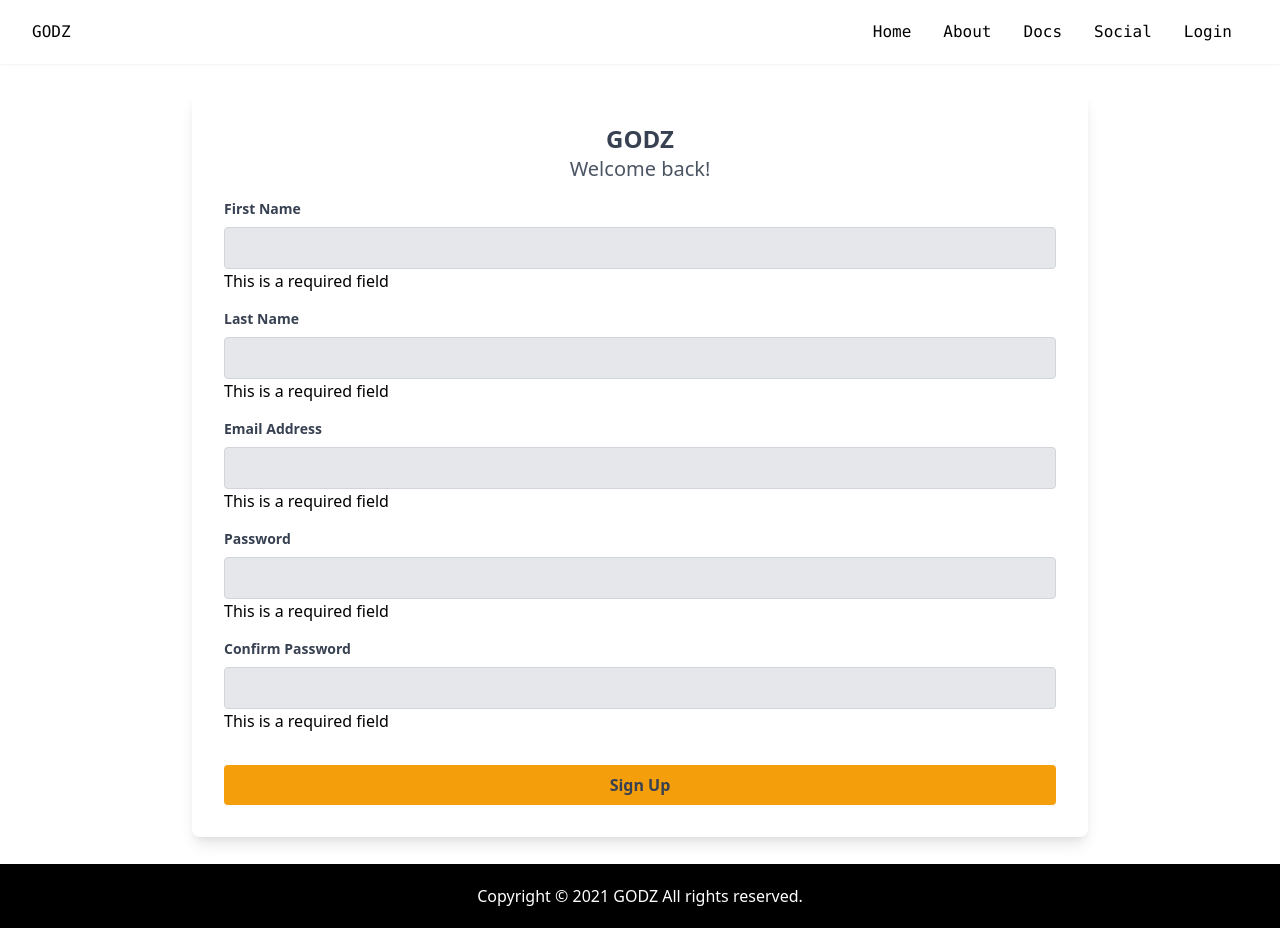
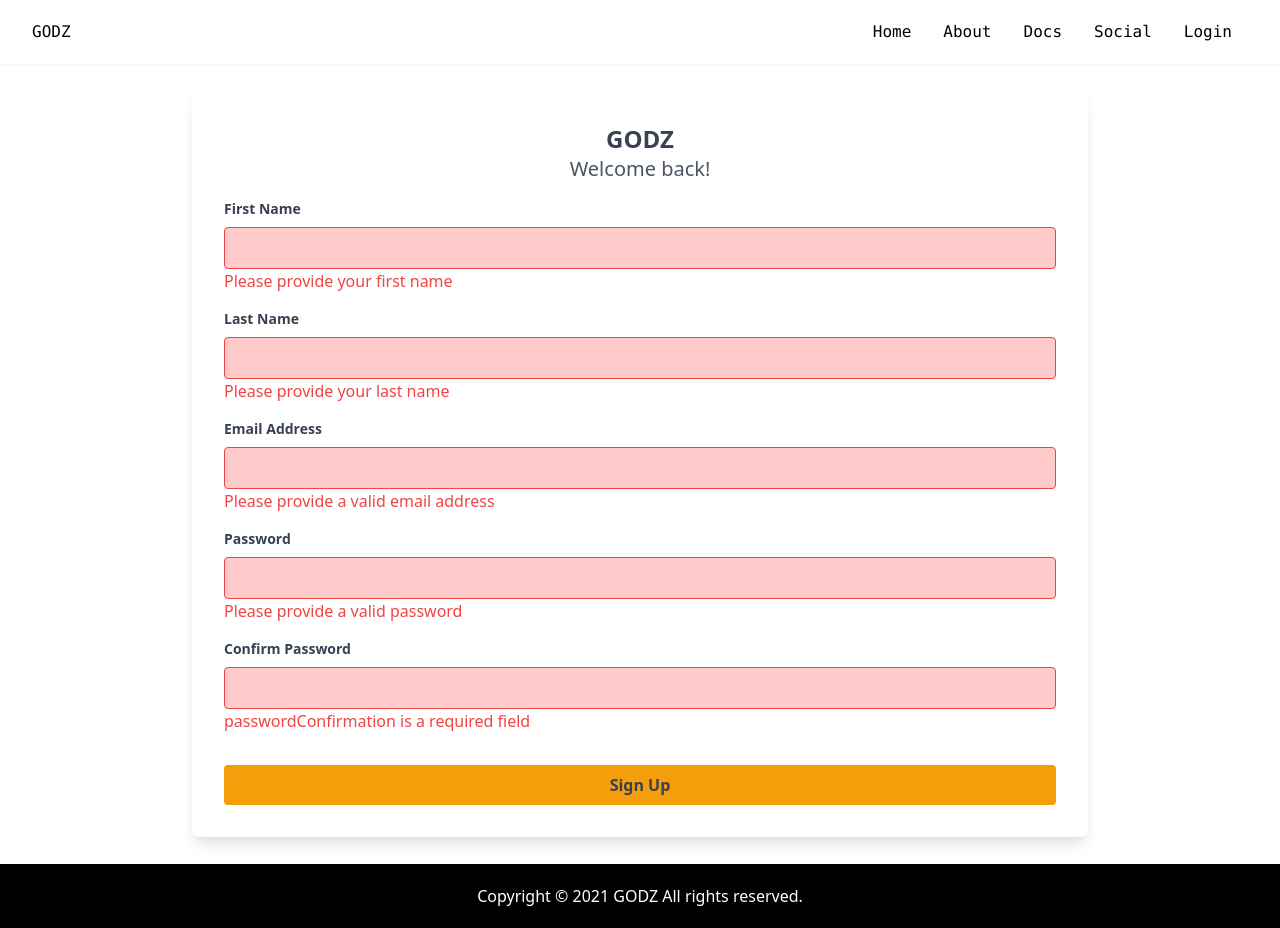
Before and after one commit to sjosegarcia/goji-react, a React (Create React App) app: page /signup in a window 1280 px wide. Both pictures are taken after a click on the button "Sign Up". Built offline with nearby package versions, Linux system fonts and the light colour scheme.

Commit message:
form validation

```diff
--- a/package.json
+++ b/package.json
@@ -4,6 +4,7 @@
   "private": true,
   "dependencies": {
     "@craco/craco": "^6.2.0",
+    "@hookform/resolvers": "^2.7.1",
     "@testing-library/jest-dom": "^5.11.4",
     "@testing-library/react": "^11.1.0",
     "@testing-library/user-event": "^12.1.10",
@@ -18,7 +19,8 @@
     "react-router-dom": "^5.2.0",
     "react-scripts": "4.0.3",
     "typescript": "^4.1.2",
-    "web-vitals": "^1.0.1"
+    "web-vitals": "^1.0.1",
+    "yup": "^0.32.9"
   },
   "scripts": {
     "start": "craco start",
--- a/src/components/RegistrationForm.tsx
+++ b/src/components/RegistrationForm.tsx
@@ -1,9 +1,22 @@
 import React from 'react'
 import { UserVerify } from 'types/user.interface';
 import { useForm, SubmitHandler } from "react-hook-form";
+import * as yup from "yup";
+import { yupResolver } from '@hookform/resolvers/yup';
 
 const RegistrationForms = () => {
-    const { register, handleSubmit, watch, formState: {errors} } = useForm<UserVerify>({defaultValues: {firstName: '', lastName: '', emailAddress: '', password: '', passwordConfirm: ''}});
+
+    const schema = yup.object().shape({
+        firstName: yup.string().max(20).required('Please provide your first name'),
+        lastName: yup.string().required('Please provide your last name'),
+        emailAddress: yup.string().email("Please provide a valid email address").required('Please provide a valid email address'),
+        password: yup.string().required('Please provide a valid password').matches(
+      /^(?=.*[A-Za-z])(?=.*\d)(?=.*[@$!%*#?&])[A-Za-z\d@$!%*#?&]{8,}$/,
+      "Must Contain 8 Characters, One Uppercase, One Lowercase, One Number and one special case Character"),
+        passwordConfirmation: yup.string().required().oneOf([yup.ref('password'), null], 'Passwords do not match')
+    });
+
+    const { register, handleSubmit, formState: {errors} } = useForm<UserVerify>({defaultValues: {firstName: '', lastName: '', emailAddress: '', password: '', passwordConfirmation: ''}, resolver: yupResolver(schema)});
     const onSubmit: SubmitHandler<UserVerify> = data => console.log(data);
 
     return (
@@ -17,34 +30,34 @@ const RegistrationForms = () => {
                         <div className="flex justify-between">
                             <label className="block text-gray-700 text-sm font-bold mb-2">First Name</label>
                         </div>
-                        <input {...register("firstName", { required: true, maxLength: 20 })} className="bg-gray-200 text-gray-700 focus:outline-none focus:shadow-outline border border-gray-300 rounded py-2 px-4 block w-full appearance-none" type="firstname"/>
-                        {errors.firstName && <span>This is a required field</span>}
+                        <input {...register("firstName")} className={`text-gray-700 focus:outline-none focus:shadow-outline border ${errors.firstName ? "border-red-500 bg-red-200" : "border-gray-300 bg-gray-200"} rounded py-2 px-4 block w-full appearance-none`} type="firstname"/>
+                        {errors.firstName && <span className='text-bold text-red-500'>{errors.firstName.message}</span>}
                     </div>
                     <div className="mt-4">
                         <div className="flex justify-between">
                             <label className="block text-gray-700 text-sm font-bold mb-2">Last Name</label>
                         </div>
-                        <input {...register("lastName", { required: true, pattern: /^[A-Za-z]+$/i })} className="bg-gray-200 text-gray-700 focus:outline-none focus:shadow-outline border border-gray-300 rounded py-2 px-4 block w-full appearance-none" type="lastname"/>
-                        {errors.lastName && <span>This is a required field</span>}
+                        <input {...register("lastName")} className={`text-gray-700 focus:outline-none focus:shadow-outline border  ${errors.lastName ? "border-red-500 bg-red-200" : "border-gray-300 bg-gray-200"} rounded py-2 px-4 block w-full appearance-none`} type="lastname"/>
+                        {errors.lastName && <span className='text-bold text-red-500'>{errors.lastName.message}</span>}
                     </div>
                     <div className="mt-4">
                         <label className="block text-gray-700 text-sm font-bold mb-2">Email Address</label>
-                        <input {...register("emailAddress", { required: true })} className="bg-gray-200 text-gray-700 focus:outline-none focus:shadow-outline border border-gray-300 rounded py-2 px-4 block w-full appearance-none" type="email"/>
-                        {errors.emailAddress && <span>This is a required field</span>}
+                        <input {...register("emailAddress")} className={`text-gray-700 focus:outline-none focus:shadow-outline border  ${errors.lastName ? "border-red-500 bg-red-200" : "border-gray-300 bg-gray-200"} rounded py-2 px-4 block w-full appearance-none`} type="email"/>
+                        {errors.emailAddress && <span className='text-bold text-red-500'>{errors.emailAddress.message}</span>}
                     </div>
                     <div className="mt-4">
                         <div className="flex justify-between">
                             <label className="block text-gray-700 text-sm font-bold mb-2">Password</label>
                         </div>
-                        <input {...register("password", { required: true })} className="bg-gray-200 text-gray-700 focus:outline-none focus:shadow-outline border border-gray-300 rounded py-2 px-4 block w-full appearance-none" type="password"/>
-                        {errors.password && <span>This is a required field</span>}
+                        <input {...register("password")} className={`text-gray-700 focus:outline-none focus:shadow-outline border  ${errors.lastName ? "border-red-500 bg-red-200" : "border-gray-300 bg-gray-200"} rounded py-2 px-4 block w-full appearance-none`} type="password"/>
+                        {errors.password && <span className='text-bold text-red-500'>{errors.password.message}</span>}
                     </div>
                     <div className="mt-4">
                         <div className="flex justify-between">
                             <label className="block text-gray-700 text-sm font-bold mb-2">Confirm Password</label>
                         </div>
-                        <input {...register("passwordConfirm", { required: true })} className="bg-gray-200 text-gray-700 focus:outline-none focus:shadow-outline border border-gray-300 rounded py-2 px-4 block w-full appearance-none" type="password"/>
-                        {errors.passwordConfirm && <span>This is a required field</span>}
+                        <input {...register("passwordConfirmation")} className={`text-gray-700 focus:outline-none focus:shadow-outline border  ${errors.lastName ? "border-red-500 bg-red-200" : "border-gray-300 bg-gray-200"} rounded py-2 px-4 block w-full appearance-none`} type="password"/>
+                        {errors.passwordConfirmation && <span className='text-bold text-red-500'>{errors.passwordConfirmation.message}</span>}
                     </div>
                     <div className="mt-8">
                     <button onClick={handleSubmit(onSubmit)} className="bg-yellow-500 text-gray-700 font-bold py-2 px-4 w-full rounded hover:bg-yellow-300">Sign Up</button>
--- a/src/types/user.interface.ts
+++ b/src/types/user.interface.ts
@@ -3,5 +3,5 @@ export interface UserVerify {
     lastName: string;
     emailAddress: string;
     password: string;
-    passwordConfirm: string;
+    passwordConfirmation: string;
 }
```
Also changed, not shown: 2 other files (tests, documents, lock files or other folders).
